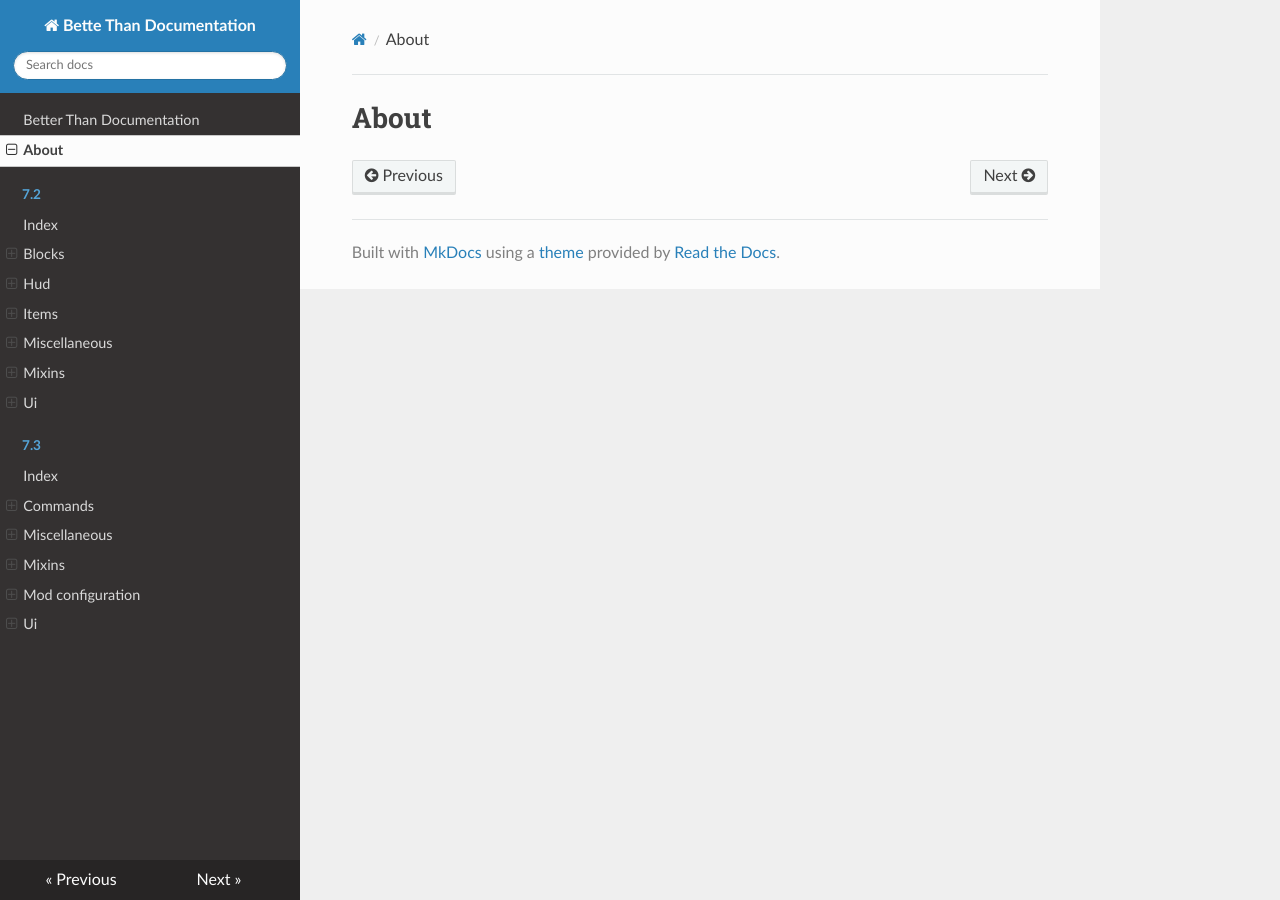
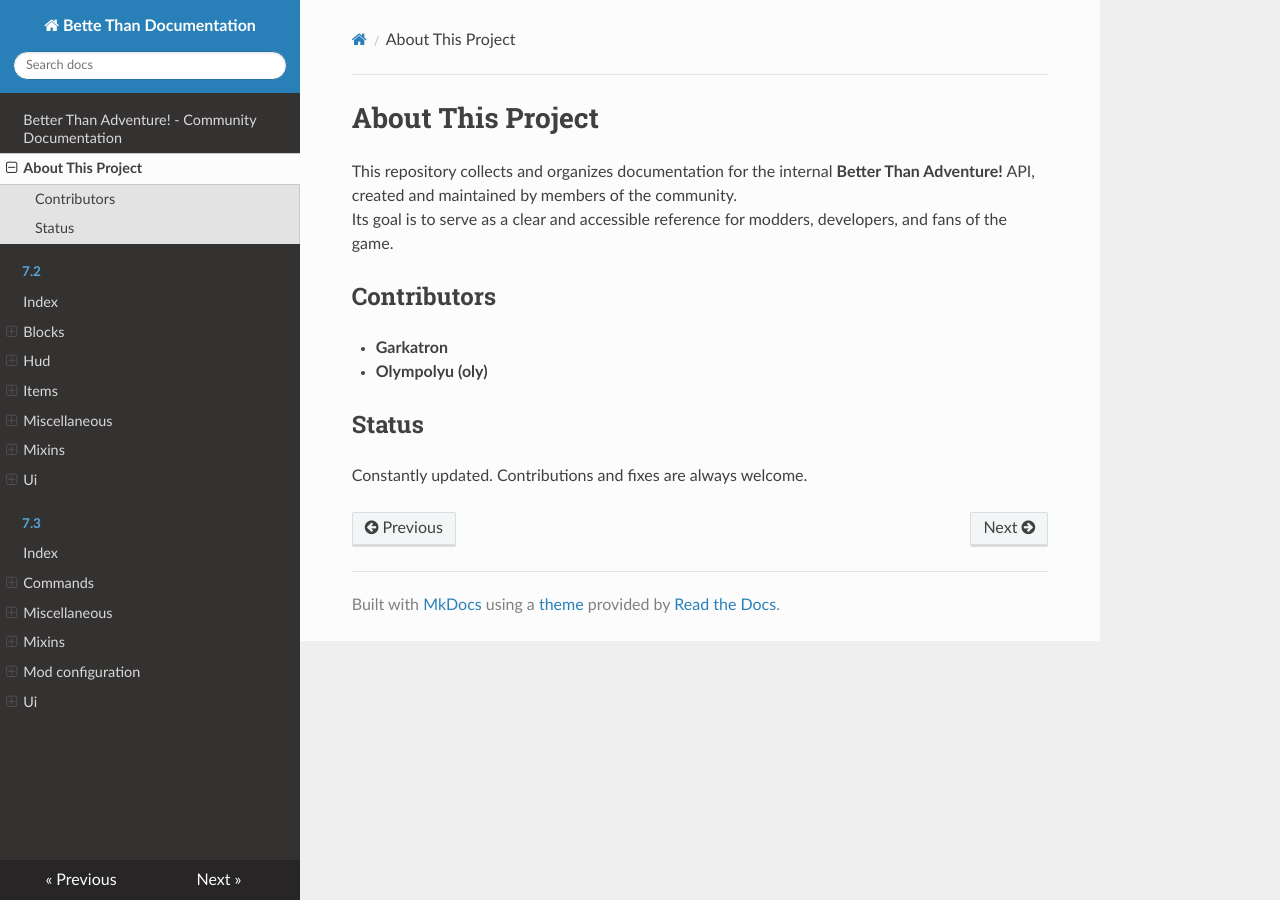
Before and after one commit to Turnip-Labs/BetterThanDocumentation, an MkDocs documentation site: the page built from docs/about.md, in a window 1280 px wide. Built offline with MkDocs 1.6.1, drawn with Linux system fonts in a browser that asks for light colours; nearby versions of some CDN libraries.

Commit message:
Update Index.md and Aboutmd

```diff
--- a/docs/about.md
+++ b/docs/about.md
@@ -1 +1,11 @@
-# About
+# About This Project
+
+This repository collects and organizes documentation for the internal **Better Than Adventure!** API, created and maintained by members of the community.
+Its goal is to serve as a clear and accessible reference for modders, developers, and fans of the game.
+
+## Contributors
+- **Garkatron**
+- **Olympolyu (oly)**
+
+## Status
+Constantly updated. Contributions and fixes are always welcome.
```
Also changed, not shown: docs/index.md (+6 -1 lines).
